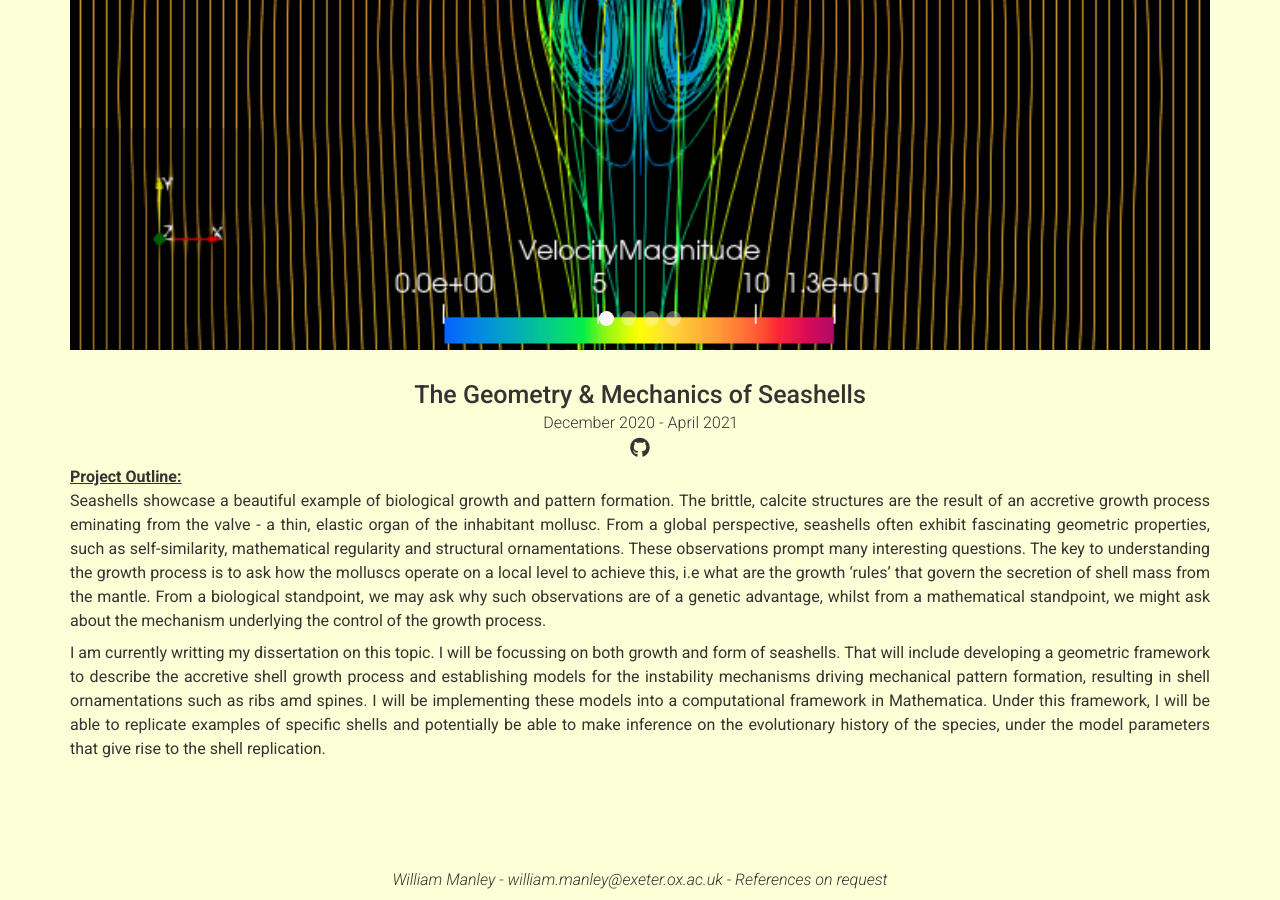
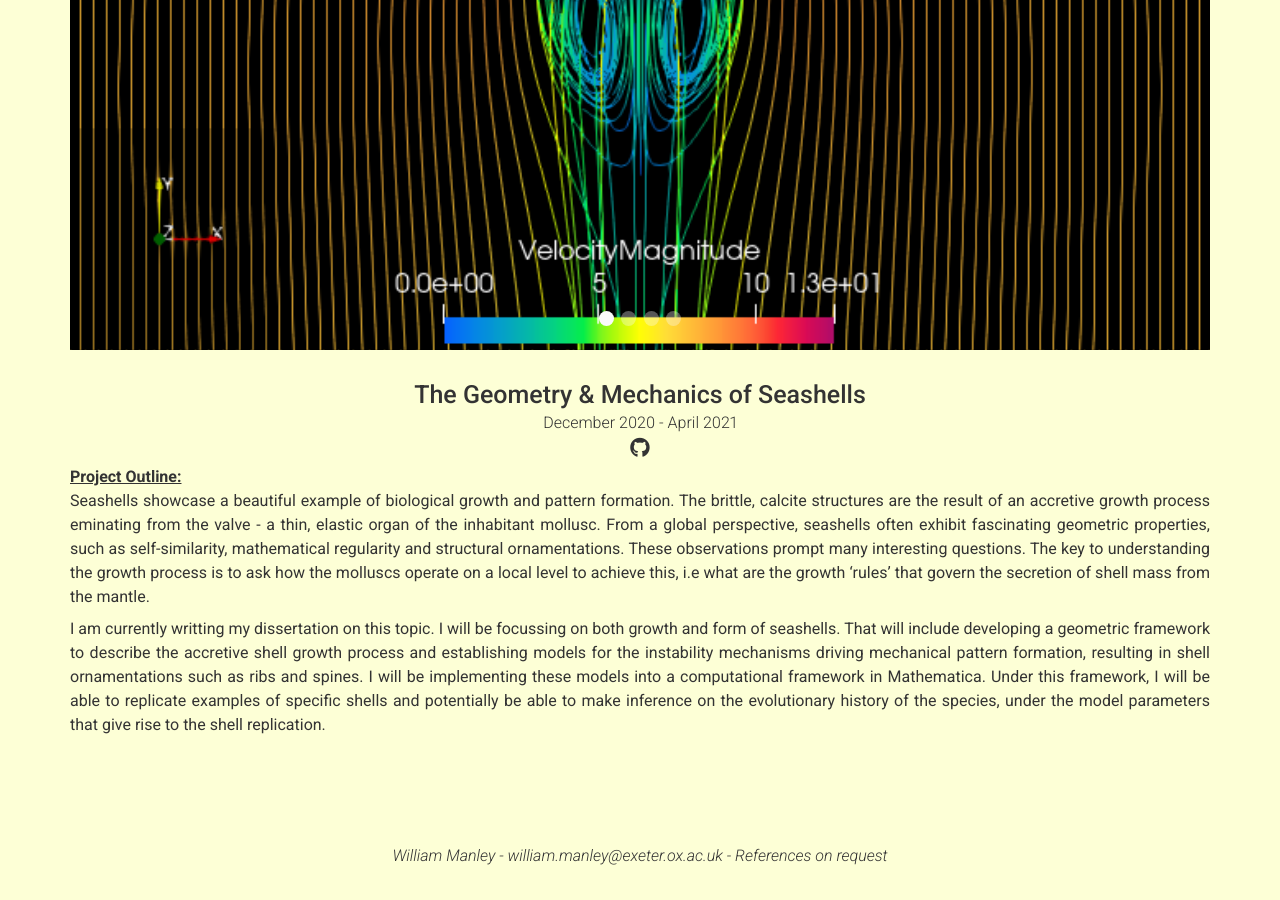
Before and after one commit to WilliamManley/WilliamManley.github.io, a Jekyll site: the page built from index.md, in a window 1280 px wide and 900 px high, scrolled down 4274 px. Built offline with Jekyll 4.4.1, drawn with Linux system fonts in a browser that asks for light colours; nearby versions of some CDN libraries; after the commit the page ends 5150 px from its top, so only the background shows below that.

Commit message:
Updated Seashell Diss Description

```diff
--- a/_data/projects.yml
+++ b/_data/projects.yml
@@ -100,10 +100,9 @@
    Seashells showcase a beautiful example of biological growth and pattern formation. The brittle, calcite structures are the result of an accretive growth process eminating
    from the valve - a thin, elastic organ of the inhabitant mollusc. From a global perspective, seashells often exhibit fascinating geometric properties, such as self-similarity,
    mathematical regularity and structural ornamentations. These observations prompt many interesting questions. The key to understanding the growth process is to ask
-   how the molluscs operate on a local level to achieve this, i.e what are the growth 'rules' that govern the secretion of shell mass from the mantle. From a biological standpoint,
-   we may ask why such observations are of a genetic advantage, whilst from a mathematical standpoint, we might ask about the mechanism underlying the control of the growth process.
+   how the molluscs operate on a local level to achieve this, i.e what are the growth 'rules' that govern the secretion of shell mass from the mantle.
 
    I am currently writting my dissertation on this topic. I will be focussing on both growth and form of seashells. That will include developing a geometric framework to describe
-   the accretive shell growth process and establishing models for the instability mechanisms driving mechanical pattern formation, resulting in shell ornamentations such as ribs amd spines.
+   the accretive shell growth process and establishing models for the instability mechanisms driving mechanical pattern formation, resulting in shell ornamentations such as ribs and spines.
    I will be implementing these models into a computational framework in Mathematica. Under this framework, I will be able to replicate examples of specific shells and potentially be able to
    make inference on the evolutionary history of the species, under the model parameters that give rise to the shell replication.
```
